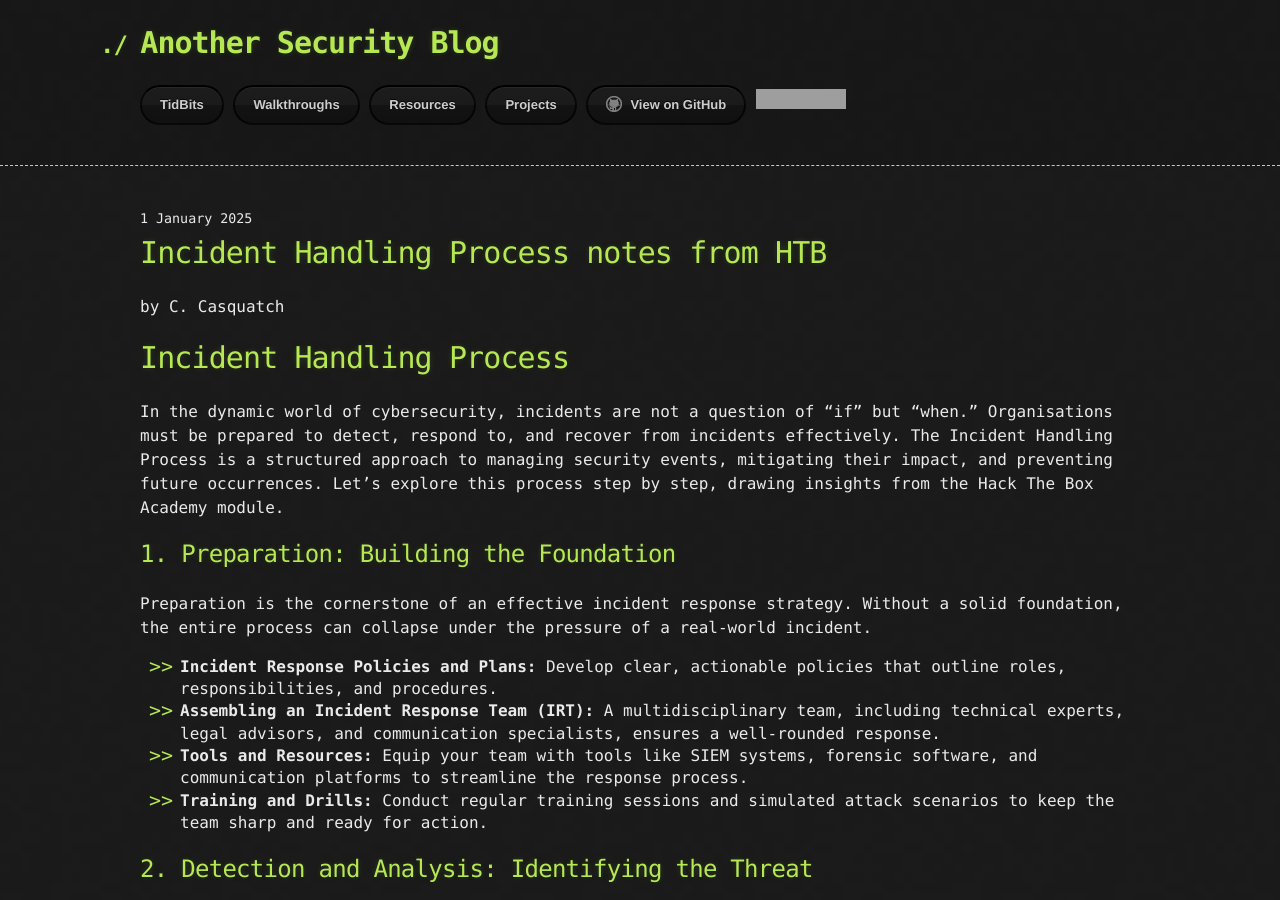
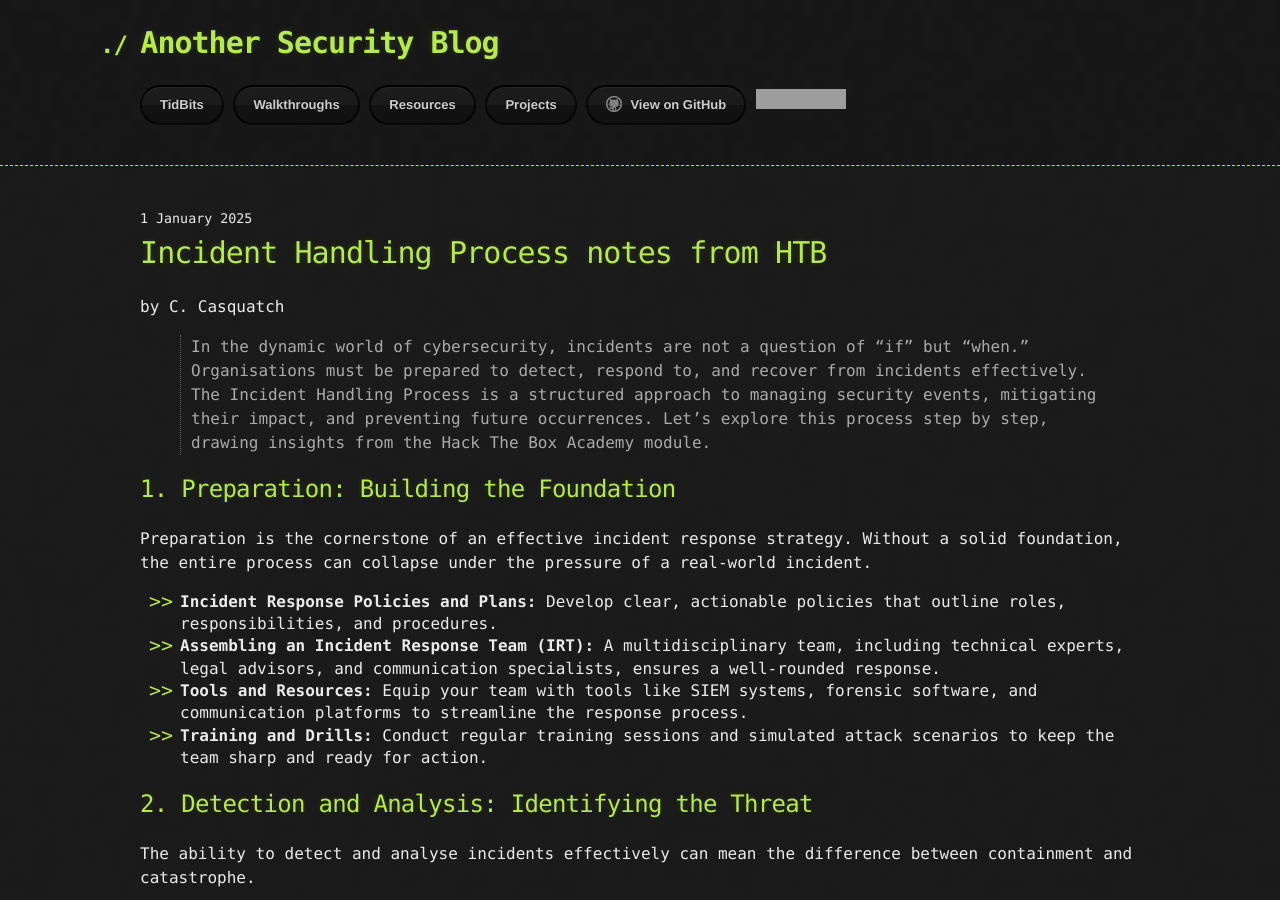
Before and after one commit to CyberCasquatch/cybercasquatch.github.io, a Jekyll site: the page built from _posts/Walkthroughs/2025-01-01-IHP-HTB.markdown, in a window 1280 px wide and 900 px high. Built offline with Jekyll 4.4.1, drawn with Linux system fonts in a browser that asks for light colours; the repository's description, which GitHub fills in, is left out; grey boxes are pictures that could not be loaded.

Commit message:
Update 2025-01-01-IHP-HTB.markdown
added indent for faded

```diff
--- a/_posts/Walkthroughs/2025-01-01-IHP-HTB.markdown
+++ b/_posts/Walkthroughs/2025-01-01-IHP-HTB.markdown
@@ -7,9 +7,8 @@ comments: false
 tag: ['soc', 'incident handling']
 ---
 
-# Incident Handling Process
 
-In the dynamic world of cybersecurity, incidents are not a question of "if" but "when." Organisations must be prepared to detect, respond to, and recover from incidents effectively. The Incident Handling Process is a structured approach to managing security events, mitigating their impact, and preventing future occurrences. Let's explore this process step by step, drawing insights from the Hack The Box Academy module.
+> In the dynamic world of cybersecurity, incidents are not a question of "if" but "when." Organisations must be prepared to detect, respond to, and recover from incidents effectively. The Incident Handling Process is a structured approach to managing security events, mitigating their impact, and preventing future occurrences. Let's explore this process step by step, drawing insights from the Hack The Box Academy module.
 
 ## 1. Preparation: Building the Foundation
 Preparation is the cornerstone of an effective incident response strategy. Without a solid foundation, the entire process can collapse under the pressure of a real-world incident.
```
